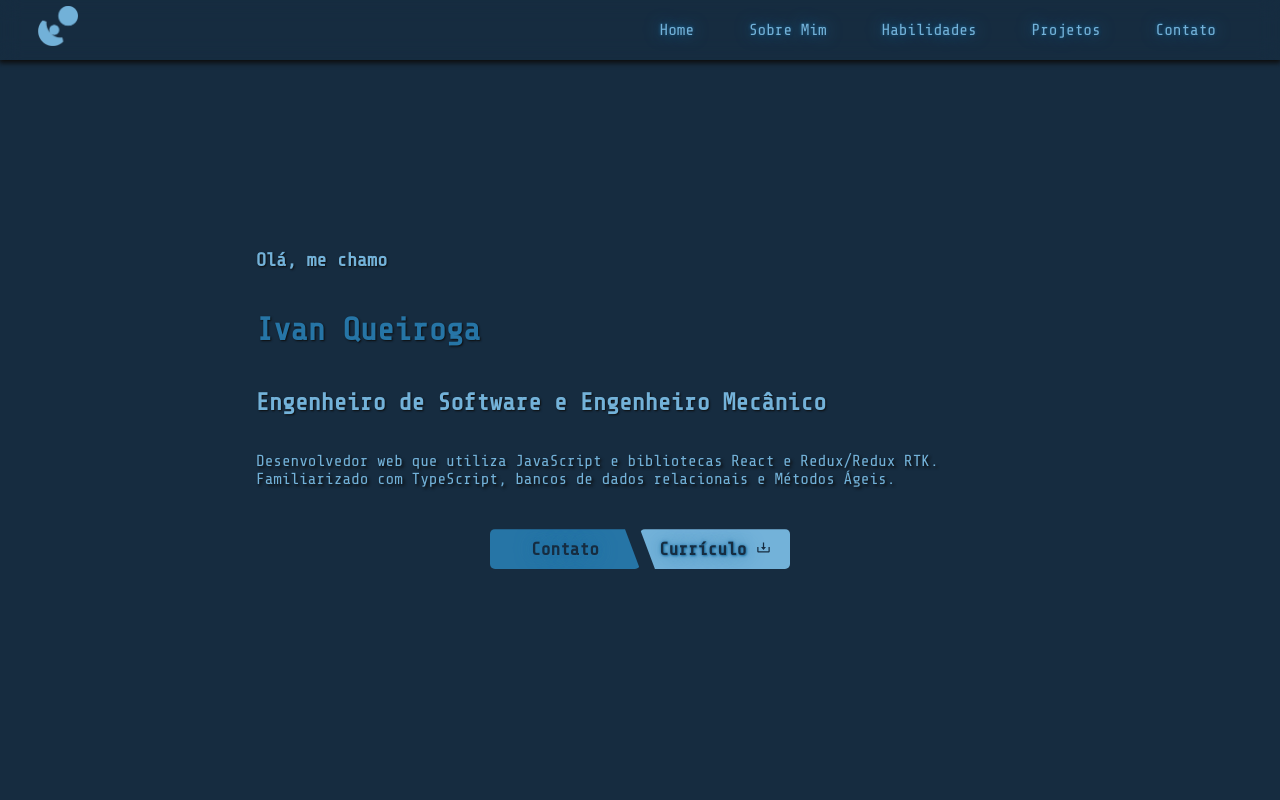
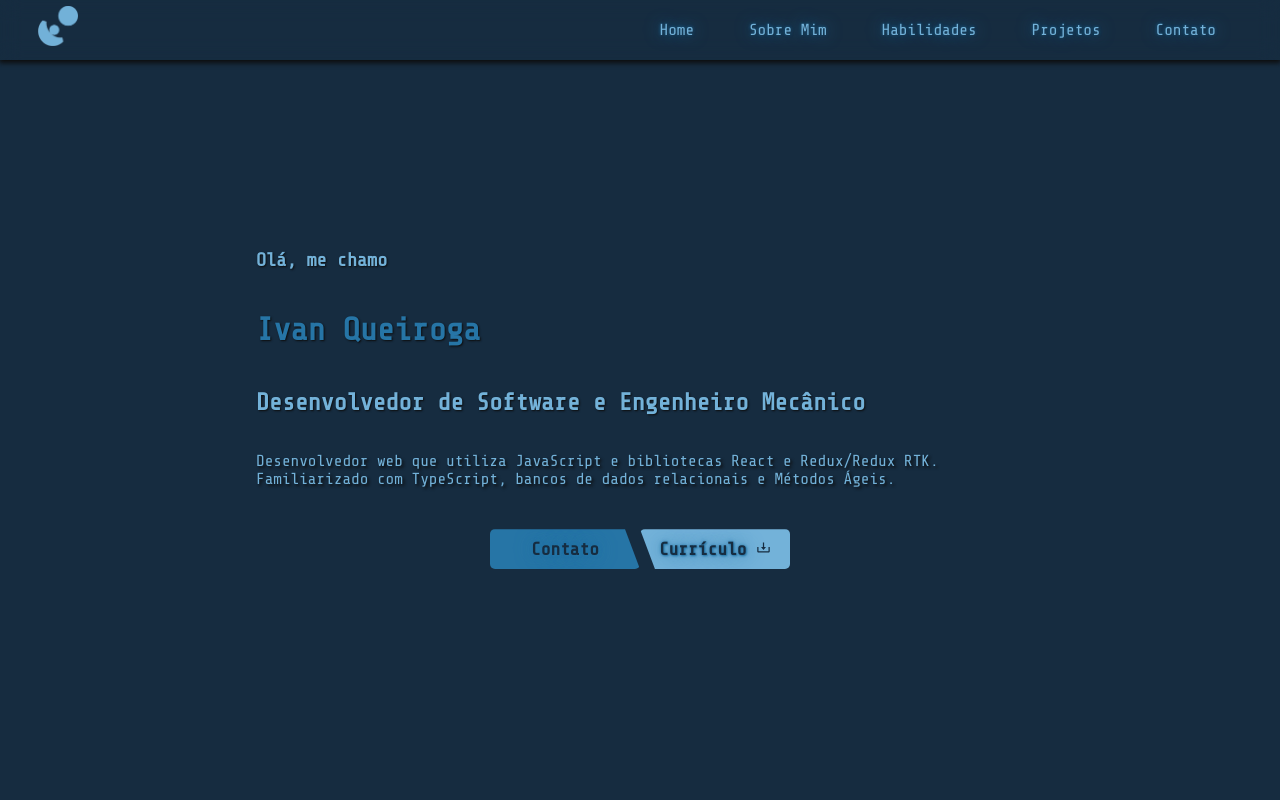
Before and after one commit to ivqueiroga/ivan-port-spa, a React (Create React App) app: page / in a window 1280 px wide. Shown: the top 800 px of the page. Built offline with nearby package versions, Linux system fonts and the light colour scheme.

Commit message:
Update Header.tsx

```diff
--- a/src/components/Header.tsx
+++ b/src/components/Header.tsx
@@ -12,7 +12,7 @@ export default function Header() {
       <div className='main'>
         <h3 className='main-content'>Olá, me chamo</h3>
         <h1 className='main-content'>Ivan Queiroga</h1>
-        <h2 className='main-content'>Engenheiro de Software e Engenheiro Mecânico</h2>
+        <h2 className='main-content'>Desenvolvedor de Software e Engenheiro Mecânico</h2>
         <p className='main-content'>Desenvolvedor web que utiliza JavaScript e bibliotecas React e Redux/Redux RTK. Familiarizado com TypeScript, bancos de dados relacionais e Métodos Ágeis.</p>
       </div>
       <div className='main-btn-container'>
```
